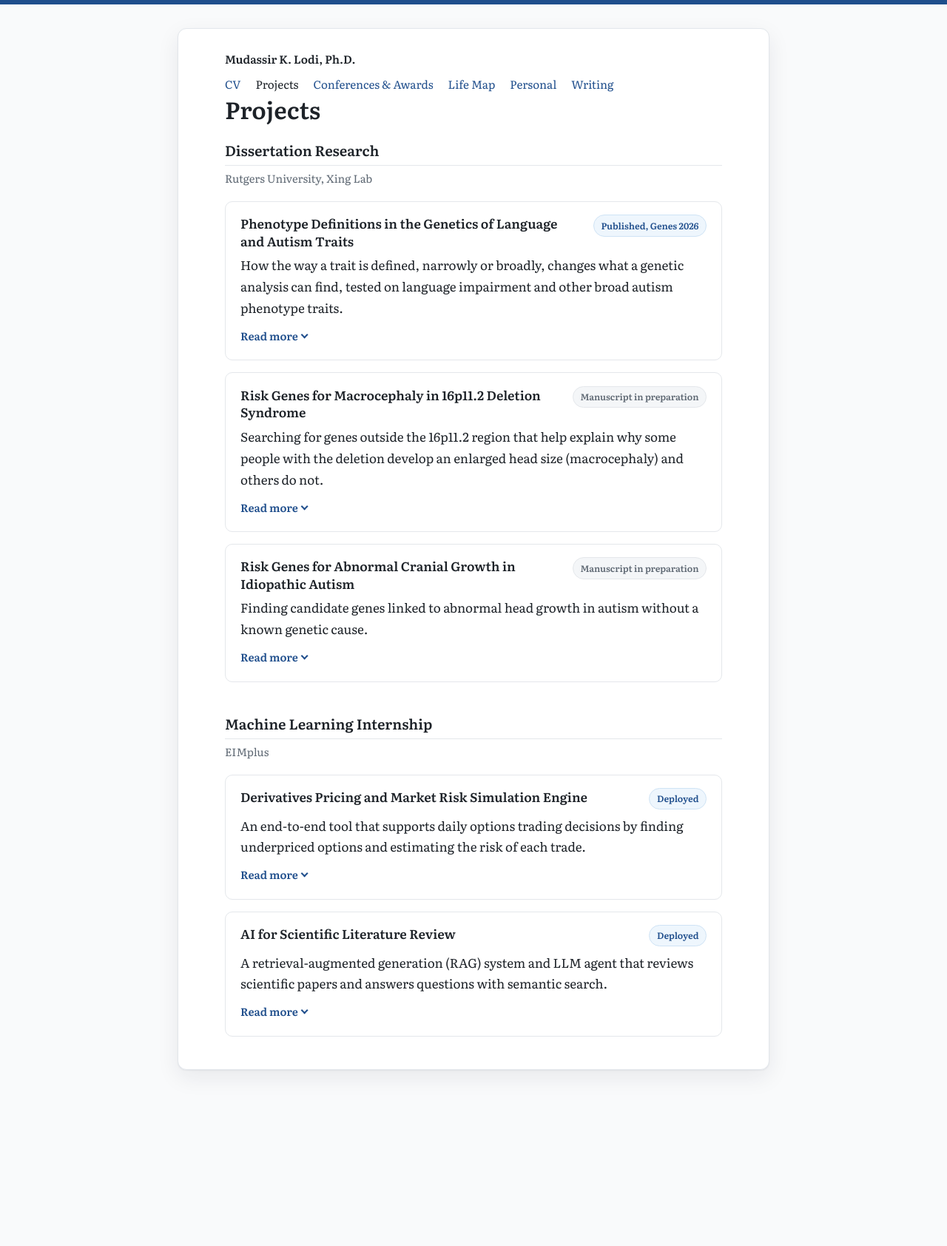
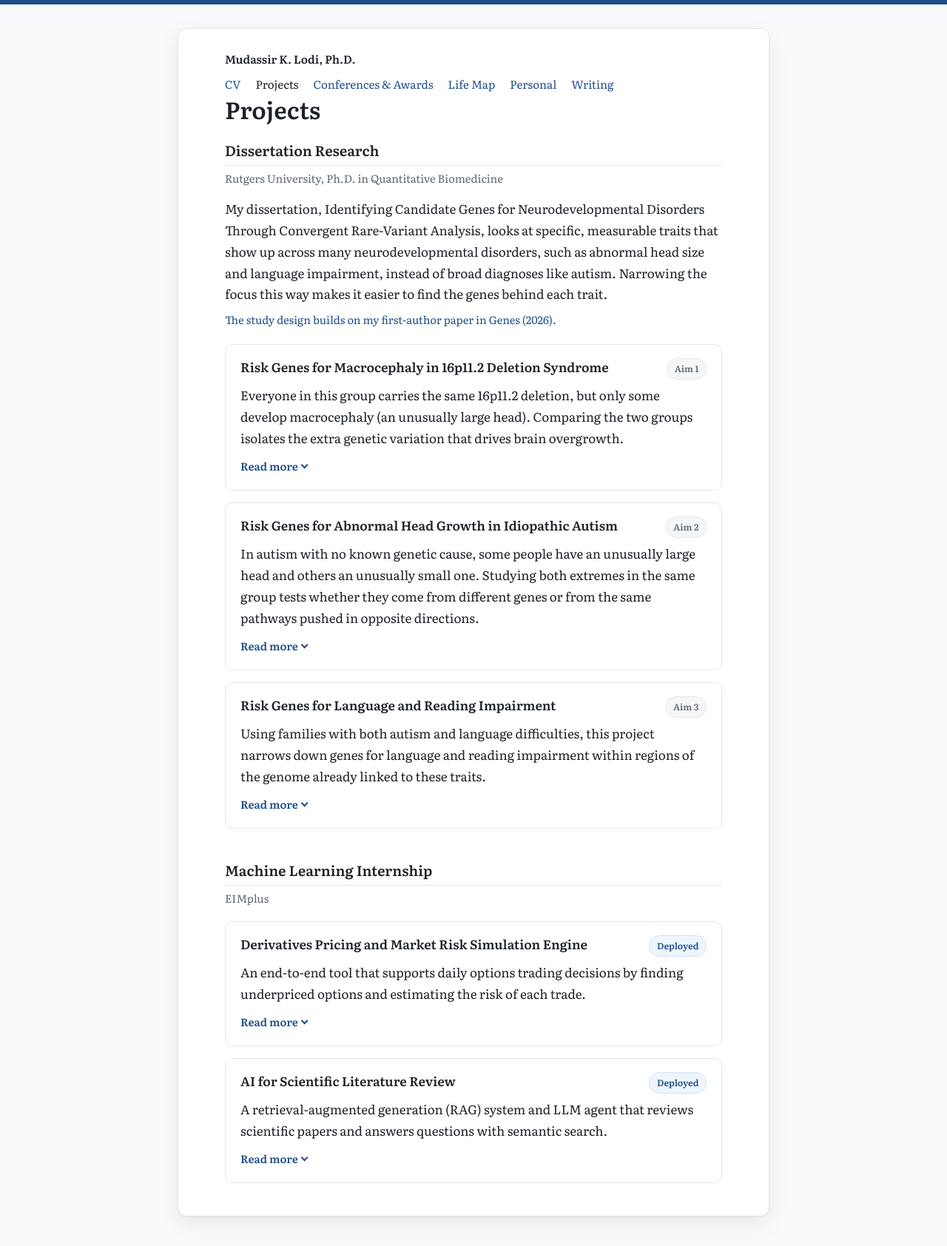
Before and after one commit to mklodi1/mklodi1.github.io, a Jekyll site: the page built from projects/index.html, in a window 1280 px wide. Shown: the whole page at 74% size. Built offline with Jekyll 4.4.1, drawn with Linux system fonts in a browser that asks for light colours; before the commit the page ends 1486 px from its top, so only the background shows below that.

Commit message:
Rewrite dissertation projects from the three dissertation aims
Co-Authored-By: Claude Opus 5.5 <noreply@anthropic.com>
Claude-Session: https://claude.ai/code/session_018B7yRm4wV88UDqtVSP6gVK

```diff
--- a/_data/projects.yml
+++ b/_data/projects.yml
@@ -6,47 +6,56 @@
 # Tip: wrap text in "double quotes" if it contains a colon.
 
 - group: "Dissertation Research"
-  where: "Rutgers University, Xing Lab"
+  where: "Rutgers University, Ph.D. in Quantitative Biomedicine"
+  intro: "My dissertation, Identifying Candidate Genes for Neurodevelopmental Disorders Through Convergent Rare-Variant Analysis, looks at specific, measurable traits that show up across many neurodevelopmental disorders, such as abnormal head size and language impairment, instead of broad diagnoses like autism. Narrowing the focus this way makes it easier to find the genes behind each trait."
+  note: "The study design builds on my first-author paper in Genes (2026)."
+  note_link: "https://doi.org/10.3390/genes17020125"
   projects:
-    - title: "Phenotype Definitions in the Genetics of Language and Autism Traits"
-      status: "Published, Genes 2026"
-      summary: "How the way a trait is defined, narrowly or broadly, changes what a genetic analysis can find, tested on language impairment and other broad autism phenotype traits."
-      question: "Does using a narrow or a broad definition of a phenotype change the results of genetic analysis, and does it matter more for some traits than others?"
+    - title: "Risk Genes for Macrocephaly in 16p11.2 Deletion Syndrome"
+      status: "Aim 1"
+      summary: "Everyone in this group carries the same 16p11.2 deletion, but only some develop macrocephaly (an unusually large head). Comparing the two groups isolates the extra genetic variation that drives brain overgrowth."
+      question: "Beyond the shared deletion, which genes contribute to macrocephaly in people with 16p11.2 deletion syndrome?"
       approach:
-        - "Defined each trait two ways, narrow and broad, in a family-based cohort (NJLAGS)."
-        - "Ran family-based genetic analyses under each definition and compared the results."
-        - "Compared language with other broad autism phenotype traits to see which were most sensitive to the definition used."
+        - "Selected 75 people with the deletion from the SFARI cohort and grouped them by head circumference: 36 with macrocephaly and 39 with normal head size."
+        - "Ran quality control on whole-exome sequencing data covering more than 212,000 variants."
+        - "Found rare variants with two complementary tools: pVAAST (family-based gene burden and segregation) and Slivar (inheritance-based filtering, including de novo variants)."
+        - "Ranked genes with a tiered evidence system based on statistical support, brain expression (GTEx, BrainSpan, HDBR), expression in the developing brain, loss-of-function intolerance and mouse model data."
+        - "Removed genes also found in people with normal head size, then ran network and enrichment analysis (HumanBase, ToppGene)."
       results:
-        - "Phenotype definition affected the genetic analysis of language more than other broad autism phenotype traits."
-      tools: "Statistical genetics, Family-based analysis, Phenotype analysis, R, Python"
-      link: "https://doi.org/10.3390/genes17020125"
-      link_text: "Read the paper"
+        - "Identified 140 top candidate genes specific to macrocephaly."
+        - "Candidate genes were enriched in the canonical Wnt signaling pathway, which controls how neural progenitor cells multiply. This is a new route to brain overgrowth in 16p11.2 deletion syndrome."
+        - "Manuscript in preparation."
+      tools: "Whole-exome sequencing, pVAAST, Slivar, Ensembl VEP, gnomAD, GTEx, BrainSpan, HumanBase, ToppGene, Python, Linux/HPC"
 
-    - title: "Risk Genes for Macrocephaly in 16p11.2 Deletion Syndrome"
-      status: "Manuscript in preparation"
-      summary: "Searching for genes outside the 16p11.2 region that help explain why some people with the deletion develop an enlarged head size (macrocephaly) and others do not."
-      question: "Which genes, beyond the deletion itself, are associated with macrocephaly in people with 16p11.2 deletion syndrome?"
+    - title: "Risk Genes for Abnormal Head Growth in Idiopathic Autism"
+      status: "Aim 2"
+      summary: "In autism with no known genetic cause, some people have an unusually large head and others an unusually small one. Studying both extremes in the same group tests whether they come from different genes or from the same pathways pushed in opposite directions."
+      question: "Which genes contribute to macrocephaly and microcephaly in idiopathic autism, and do the two share biology?"
       approach:
-        - "Processed and quality-controlled whole-genome and whole-exome sequencing data from SFARI patient cohorts."
-        - "Annotated variants and ran family-based rare variant analysis."
-        - "Prioritized candidate genes with my customizable gene prediction framework."
+        - "Selected 56 people with autism from the New Jersey Language and Autism Genetics Study (NJLAGS) and grouped them as macrocephalic (10), microcephalic (5) or normal head size (41)."
+        - "Analyzed whole-genome sequencing data (GATK) covering more than 22 million variants."
+        - "Used the same two-tool rare variant approach (pVAAST and Slivar) and tiered gene ranking as Aim 1."
+        - "Compared each group with the normal head size group, then ran network and enrichment analysis."
       results:
-        - "Identified high-confidence candidate genes, now being followed up with molecular experiments."
-        - "Full results will be shared here once published."
-      tools: "WGS/WES, Rare variant analysis, Variant calling (GATK), bcftools, Python, SQL, Linux/HPC"
+        - "Identified 52 top candidate genes for macrocephaly and 50 for microcephaly."
+        - "Found strong candidates with known links to other neurodevelopmental disorders, along with new ones."
+        - "The Wnt signaling pathway came up again, as in Aim 1. Since this happened in two different genetic backgrounds, it supports the idea that large and small head size sit on the same axis of brain growth."
+        - "Manuscript in preparation."
+      tools: "Whole-genome sequencing, GATK, pVAAST, Slivar, Ensembl VEP, gnomAD, GTEx, HumanBase, ToppGene, Python, Linux/HPC"
 
-    - title: "Risk Genes for Abnormal Cranial Growth in Idiopathic Autism"
-      status: "Manuscript in preparation"
-      summary: "Finding candidate genes linked to abnormal head growth in autism without a known genetic cause."
-      question: "Which genes are associated with abnormal cranial growth in people with idiopathic autism spectrum disorder?"
+    - title: "Risk Genes for Language and Reading Impairment"
+      status: "Aim 3"
+      summary: "Using families with both autism and language difficulties, this project narrows down genes for language and reading impairment within regions of the genome already linked to these traits."
+      question: "Which genes inside the known linkage regions for language and reading impairment are most likely to cause these traits?"
       approach:
-        - "Combined genomic and clinical data from large SFARI autism cohorts."
-        - "Ran rare variant analysis and functional annotation across families."
-        - "Ranked candidate genes with my gene prediction framework and worked with experimental teams to choose genes for follow-up."
+        - "Studied extended NJLAGS families in which at least one person has autism and another has a language impairment."
+        - "Ran genome-wide linkage analysis (KELVIN) on SNP array data, which refined the regions on chromosome 15 (language) and chromosome 16 (reading) and made them smaller."
+        - "Prioritized genes within those regions using several kinds of variants from whole-genome sequencing: SNVs, indels, structural variants and CNVs."
+        - "Ranked genes by variant impact, segregation within families, brain expression and literature evidence."
       results:
-        - "Identified high-confidence candidate genes, now being tested experimentally."
-        - "Full results will be shared here once published."
-      tools: "WGS/WES, Rare variant analysis, Functional annotation, Python, SQL, Linux/HPC"
+        - "Identified 34 candidate genes for language impairment and 13 for reading impairment."
+        - "Narrowed these to 10 top candidates for language and 6 for reading, including genes not previously linked to neurodevelopmental disorders."
+      tools: "Linkage analysis (KELVIN), SNP arrays, Whole-genome sequencing, pVAAST, CNV and structural variant analysis, Python, R"
 
 - group: "Machine Learning Internship"
   where: "EIMplus"
--- a/assets/css/style.css
+++ b/assets/css/style.css
@@ -746,3 +746,6 @@ body { border-top: 6px solid var(--link); }
 .more-link a { font-weight: 600; }
 @keyframes proj-in { from { opacity: 0; transform: translateY(-4px); } to { opacity: 1; transform: none; } }
 @media (prefers-reduced-motion: reduce) { .proj, .proj-body, .proj-more summary::after { transition: none; animation: none; } .proj:hover { transform: none; } }
+.proj-intro { margin: 0 0 .5rem; }
+.proj-note { margin: 0 0 1.25rem; font-size: .92rem; }
+.proj-group .proj-where + .proj-intro { margin-top: -.25rem; }
--- a/projects/index.html
+++ b/projects/index.html
@@ -11,6 +11,8 @@ description: "Dissertation research in statistical genetics and machine learning
   <section class="proj-group" aria-labelledby="pg-{{ forloop.index }}">
     <h2 id="pg-{{ forloop.index }}">{{ g.group }}</h2>
     {% if g.where %}<p class="proj-where">{{ g.where }}</p>{% endif %}
+    {% if g.intro %}<p class="proj-intro">{{ g.intro }}</p>{% endif %}
+    {% if g.note %}<p class="proj-note">{% if g.note_link %}<a href="{{ g.note_link }}">{{ g.note }}</a>{% else %}{{ g.note }}{% endif %}</p>{% endif %}
 
     {% for p in g.projects %}
     {% assign pid = p.title | slugify %}
```
